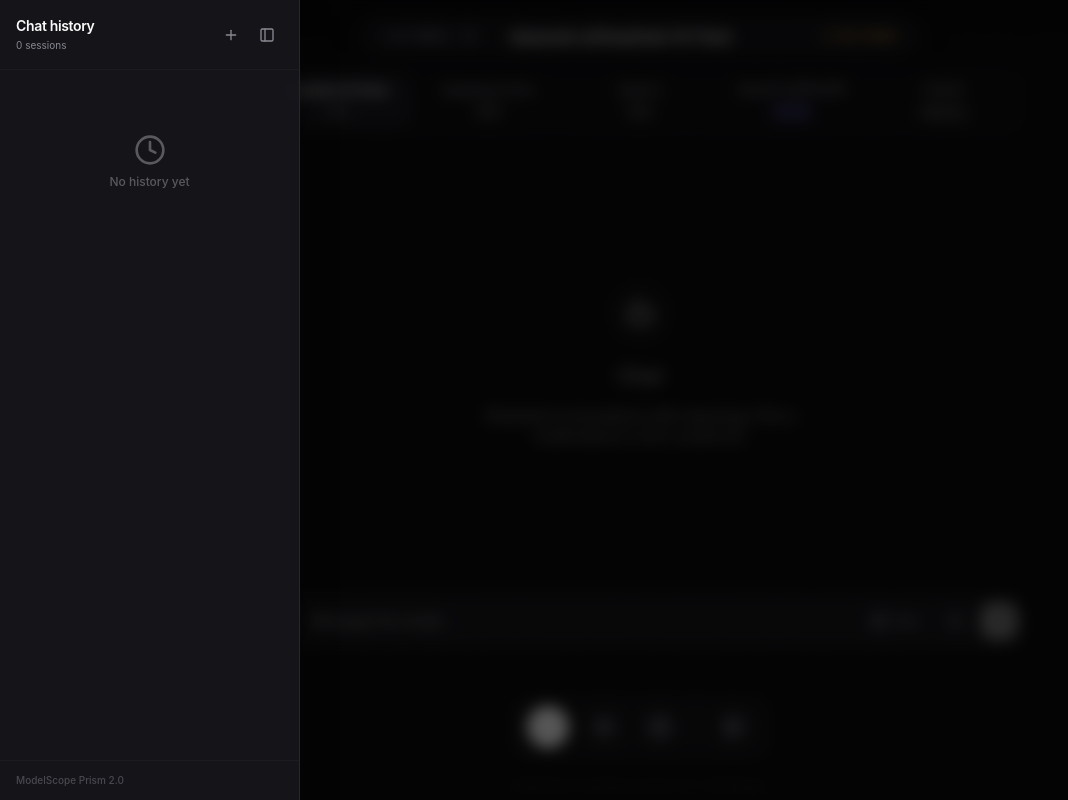
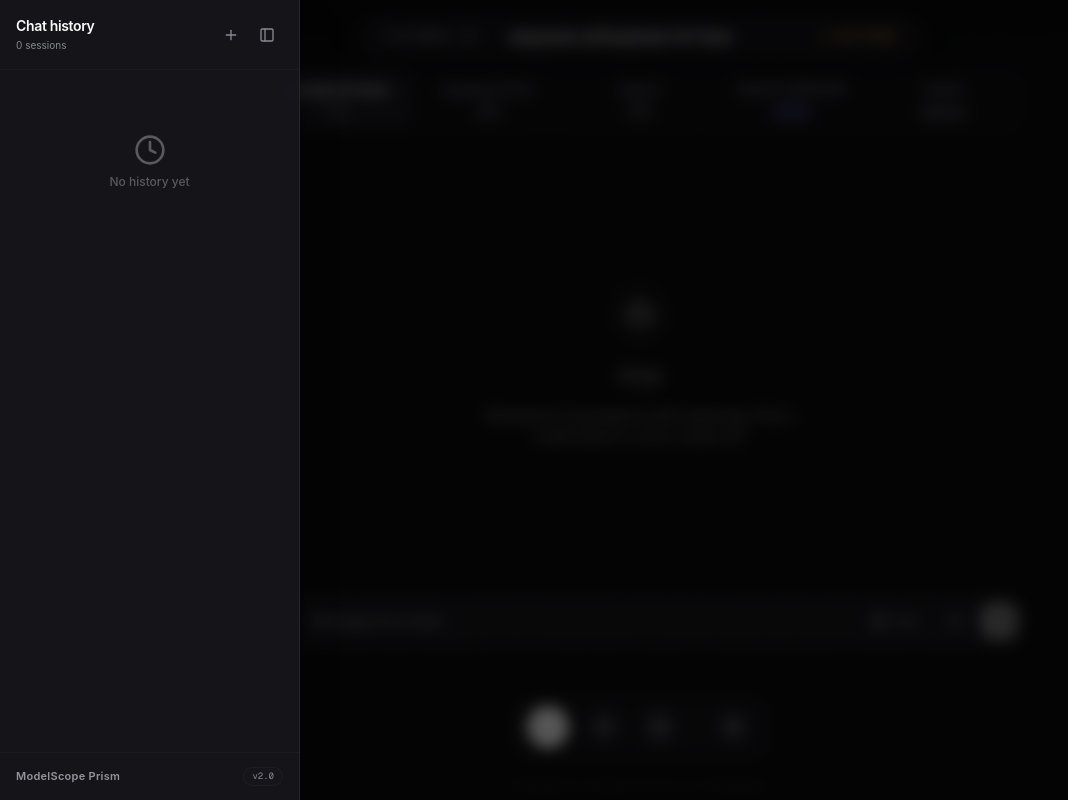
Before and after one commit to NeutrinoY/ModelScope-Prism, a Next.js app: page / in a window 1280 px wide. Both pictures are taken after a click on the button 36 px from the left and 36 px from the top of the page. Shown: the whole page, without its empty margins (0-1068 px from the left). Built offline with nearby package versions, Linux system fonts and the light colour scheme.

Commit message:
feat(sidebar): show package version in footer

```diff
--- a/next.config.ts
+++ b/next.config.ts
@@ -1,6 +1,14 @@
 import type { NextConfig } from 'next';
+import { readFileSync } from 'node:fs';
+
+const packageJson = JSON.parse(
+  readFileSync(new URL('./package.json', import.meta.url), 'utf8')
+) as { version?: string };
 
 const nextConfig: NextConfig = {
+  env: {
+    NEXT_PUBLIC_PRISM_VERSION: packageJson.version ?? '0.0.0',
+  },
   poweredByHeader: false,
   async headers() {
     const isDev = process.env.NODE_ENV !== 'production';
--- a/package.json
+++ b/package.json
@@ -1,6 +1,6 @@
 {
   "name": "modelscope-prism",
-  "version": "1.0.0",
+  "version": "2.0.0",
   "private": true,
   "scripts": {
     "dev": "next dev",
--- a/src/features/sessions/components/session-list.tsx
+++ b/src/features/sessions/components/session-list.tsx
@@ -46,6 +46,9 @@ const WORKSPACE_LABELS: Record<WorkspaceType, string> = {
   vision: 'Vision',
   image: 'AIGC',
 };
+
+const PRISM_VERSION = process.env.NEXT_PUBLIC_PRISM_VERSION ?? '0.0.0';
+const DISPLAY_VERSION = `v${PRISM_VERSION.replace(/\.0$/, '')}`;
 
 export function SessionList({
   onNavigate,
@@ -299,8 +302,15 @@ export function SessionList({
         )}
       </div>
 
-      <div className="border-t border-border/40 px-4 py-3">
-        <p className="text-[10px] font-medium text-text-muted/45">ModelScope Prism 2.0</p>
+      <div className="border-t border-border/40 px-4 py-3.5 bg-surface-muted/10">
+        <div className="flex items-center justify-between gap-3">
+          <span className="text-[11px] font-semibold tracking-wide text-text-secondary/80">
+            ModelScope Prism
+          </span>
+          <span className="rounded-full border border-border/50 bg-surface-elevated/50 px-2 py-0.5 text-[9px] font-mono text-text-muted">
+            {DISPLAY_VERSION}
+          </span>
+        </div>
       </div>
     </div>
   );
```
